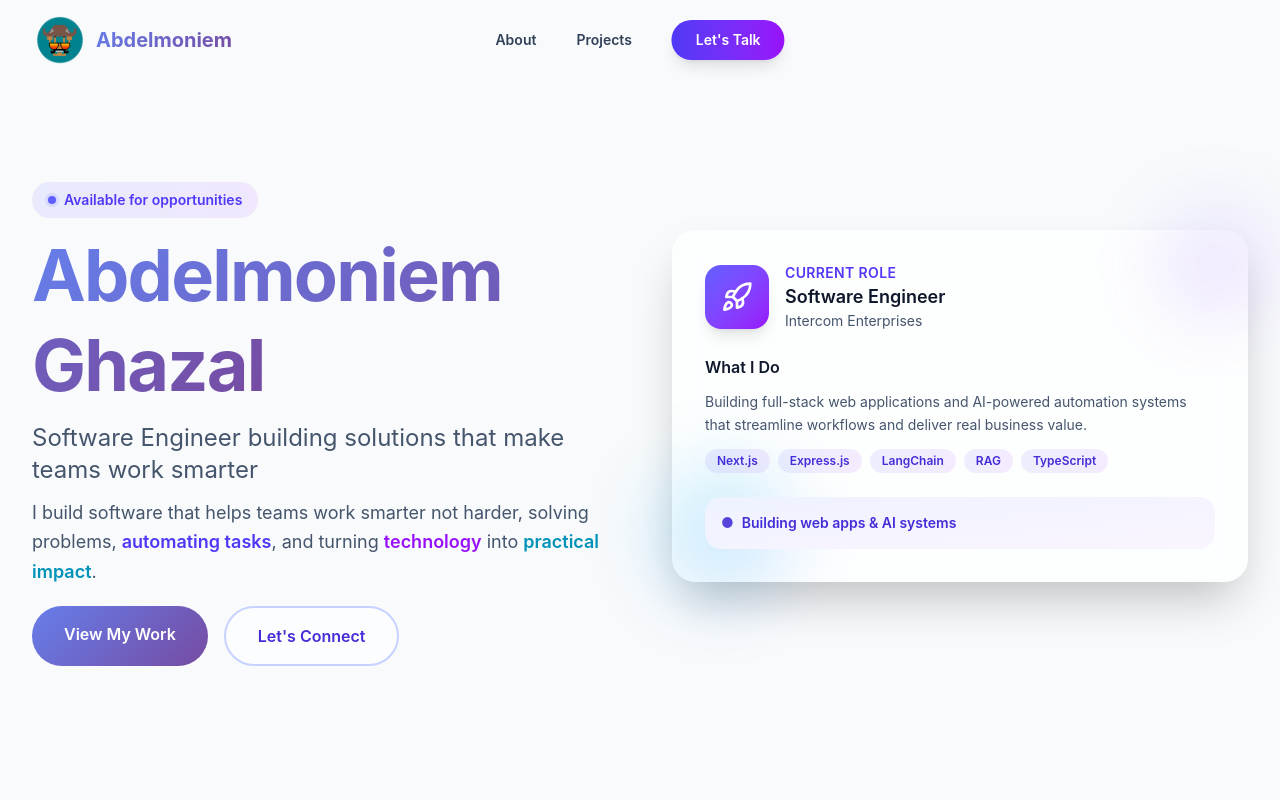
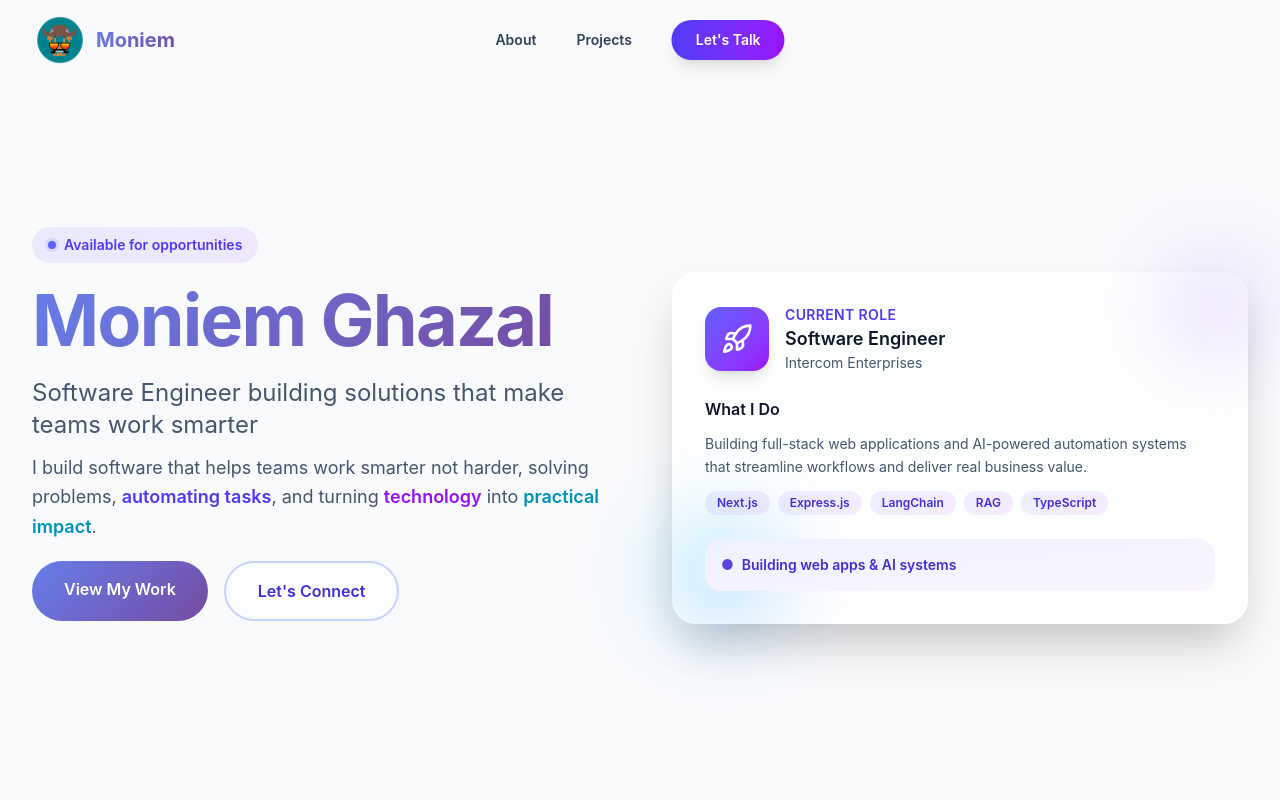
Before and after one commit to moniem2020/Portfolio, a Next.js app: page / in a window 1280 px wide. Shown: the top 800 px of the page. Built offline with nearby package versions, Linux system fonts and the light colour scheme.

Commit message:
Rename Abdelmoniem Ghazal to Moniem Ghazal across portfolio

```diff
--- a/app/about/page.tsx
+++ b/app/about/page.tsx
@@ -75,7 +75,7 @@ export default function About() {
             className="text-4xl font-semibold text-slate-900 md:text-5xl pb-2"
           />
           <p className="max-w-3xl text-lg leading-relaxed text-slate-600">
-            I&apos;m Abdelmoniem Ghazal, a Software Engineer at Intercom Enterprises with a Bachelor&apos;s in Computer Science from Ain Shams University. I build software that helps teams work smarter not harder ,solving problems, automating tasks, and turning technology into practical impact.
+            I&apos;m Moniem Ghazal, a Software Engineer at Intercom Enterprises with a Bachelor&apos;s in Computer Science from Ain Shams University. I build software that helps teams work smarter not harder ,solving problems, automating tasks, and turning technology into practical impact.
           </p>
         </header>
 
--- a/app/page.tsx
+++ b/app/page.tsx
@@ -115,7 +115,7 @@ export default function Home() {
 
               <h1 className="text-5xl font-bold leading-tight tracking-tight md:text-6xl lg:text-7xl">
                 <span className="text-gradient bg-gradient-to-r from-indigo-600 via-purple-600 to-pink-600">
-                  Abdelmoniem Ghazal
+                  Moniem Ghazal
                 </span>
               </h1>
 
--- a/components/ContactForm.tsx
+++ b/components/ContactForm.tsx
@@ -38,7 +38,7 @@ export default function ContactForm() {
       : "Automation project inquiry";
 
     const bodyLines = [
-      "Hi Abdelmoniem,",
+      "Hi Moniem,",
       "",
       formState.name
         ? `I'm ${formState.name}${formState.company ? ` from ${formState.company}` : ""}.`
--- a/components/Footer.tsx
+++ b/components/Footer.tsx
@@ -29,12 +29,12 @@ export default function Footer() {
               <div className="relative h-14 w-14">
                 <Image
                   src="/logo.png"
-                  alt="Abdelmoniem Ghazal"
+                  alt="Moniem Ghazal"
                   fill
                   className="object-contain"
                 />
               </div>
-              <span className="text-xl font-bold">Abdelmoniem Ghazal</span>
+              <span className="text-xl font-bold">Moniem Ghazal</span>
             </div>
             <p className="text-sm leading-relaxed text-slate-300">
               Software Engineer building software that helps teams work smarter. Passionate about automation, problem-solving, and turning technology into practical impact.
@@ -101,7 +101,7 @@ export default function Footer() {
 
         {/* Bottom Bar */}
         <div className="mt-12 border-t border-white/10 pt-8 text-center text-sm text-slate-400">
-          <p>© {new Date().getFullYear()} Abdelmoniem Ghazal. Building software that matters.</p>
+          <p>© {new Date().getFullYear()} Moniem Ghazal. Building software that matters.</p>
         </div>
       </div>
     </footer>
--- a/components/Navbar.tsx
+++ b/components/Navbar.tsx
@@ -37,13 +37,13 @@ export default function Navbar() {
             <div className="relative h-14 w-14 transition-transform group-hover:scale-110">
               <Image
                 src="/logo.png"
-                alt="Abdelmoniem Ghazal"
+                alt="Moniem Ghazal"
                 fill
                 className="object-contain"
               />
             </div>
             <span className="text-xl font-bold text-gradient bg-gradient-to-r from-indigo-600 to-purple-600">
-              Abdelmoniem
+              Moniem
             </span>
           </Link>
 
--- a/portfolio/app/page.tsx
+++ b/portfolio/app/page.tsx
@@ -116,7 +116,7 @@ export default function Home() {
                 <span className="inline-flex h-2 w-2 rounded-full bg-indigo-400 shadow-sm shadow-indigo-400/80" />
               </div>
               <AnimatedText
-                text="Abdelmoniem Ghazal"
+                text="Moniem Ghazal"
                 align="left"
                 className="text-5xl font-semibold tracking-tight text-slate-900 sm:text-6xl"
               />
@@ -278,7 +278,7 @@ export default function Home() {
                   </li>
                 </ul>
                 <div className="mt-6 rounded-2xl border border-indigo-100 bg-white/70 p-4 text-sm font-medium text-slate-600">
-                  &ldquo;Abdelmoniem helped us move from an unwieldy ops backlog to a self-serve automation engine in weeks, not months. The team finally has bandwidth to focus on high-touch moments.&rdquo;
+                  &ldquo;Moniem helped us move from an unwieldy ops backlog to a self-serve automation engine in weeks, not months. The team finally has bandwidth to focus on high-touch moments.&rdquo;
                 </div>
               </div>
             </Reveal>
@@ -439,7 +439,7 @@ export default function Home() {
                     boxShadow: "0 12px 30px rgba(99, 102, 241, 0.18)",
                   }}
                 >
-                  Email Abdelmoniem
+                  Email Moniem
                 </a>
                 <Link
                   href="/projects"
```
Also changed, not shown: 1 other file (tests, documents, lock files or other folders). Lines whose indentation alone changed are shown as unchanged.
